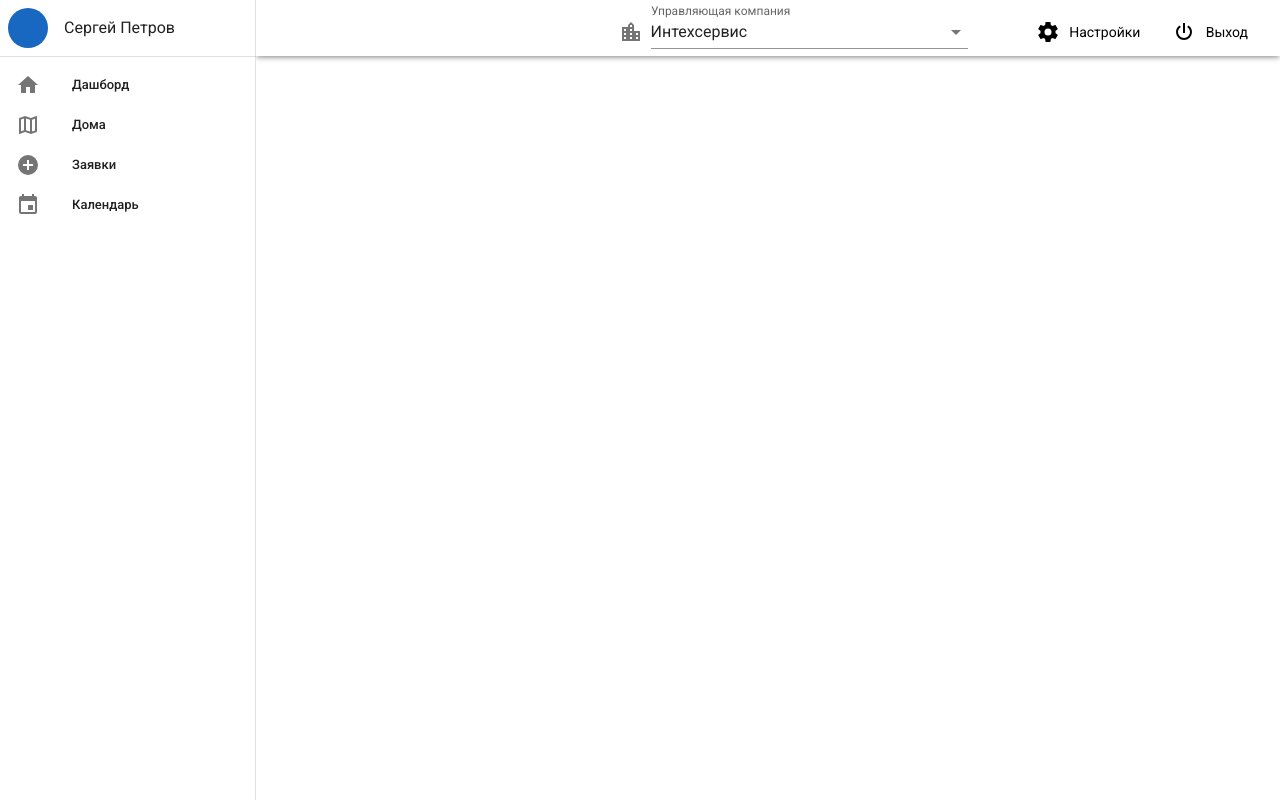
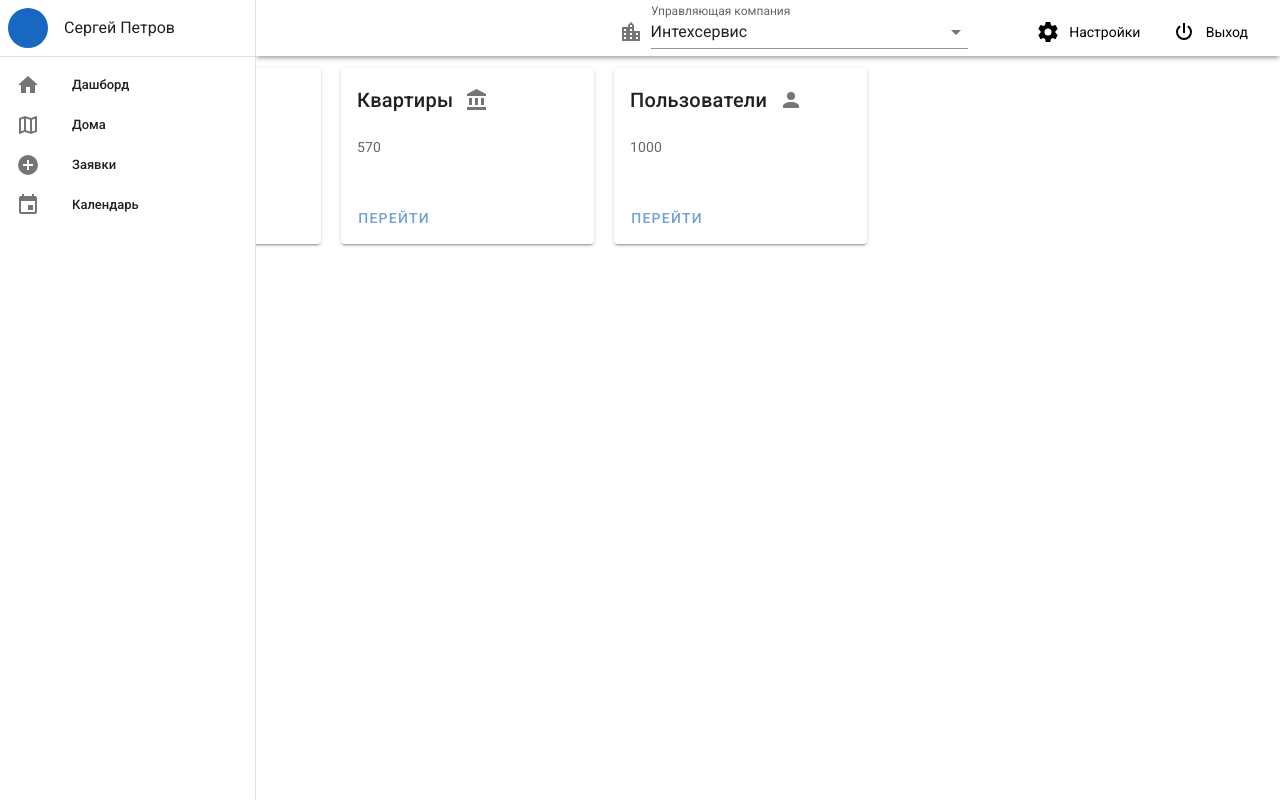
Before and after one commit to zorin-e/gkh-manage, a Vue app: page / in a window 1280 px wide. Built offline with nearby package versions, Linux system fonts and the light colour scheme.

Commit message:
Add: dashboard page

```diff
--- a/src/presentation/views/Dashboard.vue
+++ b/src/presentation/views/Dashboard.vue
@@ -1,11 +1,40 @@
 <template>
-  <div>home</div>
+  <v-layout flex>
+    <v-card
+      v-for="item in menu"
+      :key="item.title"
+      elevation="2"
+      width="253"
+      height="176"
+      class="d-flex flex-column mr-5"
+    >
+      <v-card-title>
+        {{ item.title }} <v-icon class="ml-3">{{ item.icon }}</v-icon>
+      </v-card-title>
+      <v-card-subtitle class="mt-1">{{ item.count }}</v-card-subtitle>
+      <v-spacer></v-spacer>
+      <v-card-actions>
+        <v-btn color="primary" plain>Перейти</v-btn>
+      </v-card-actions>
+    </v-card>
+  </v-layout>
 </template>
 
 <script lang="ts">
+import { mdiMapOutline, mdiBank, mdiAccount } from "@mdi/js";
 import Vue from "vue";
 
 export default Vue.extend({
-  name: "Home",
+  data() {
+    return {
+      mdiMapOutline,
+      mdiBank,
+      menu: [
+        { title: "Дома", icon: mdiMapOutline, count: 120 },
+        { title: "Квартиры", icon: mdiBank, count: 570 },
+        { title: "Пользователи", icon: mdiAccount, count: 1000 },
+      ],
+    };
+  },
 });
 </script>
```
